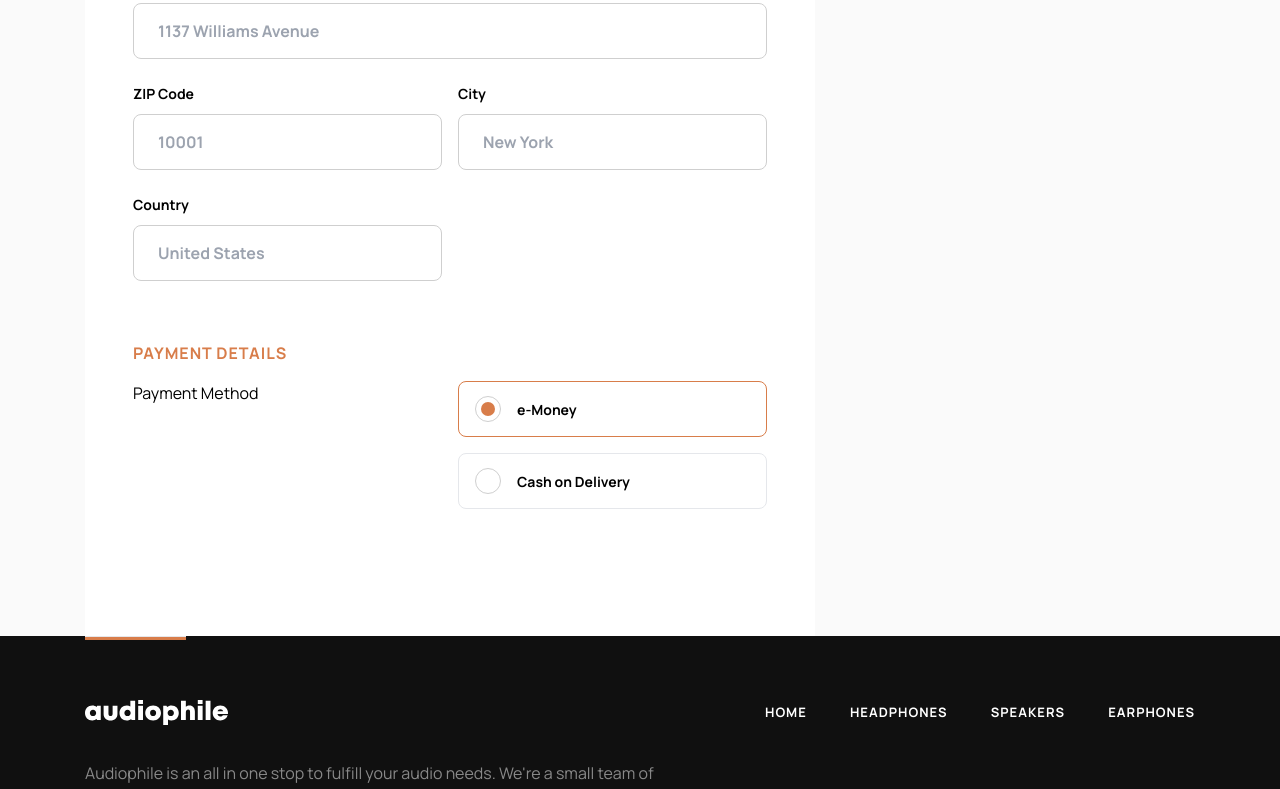
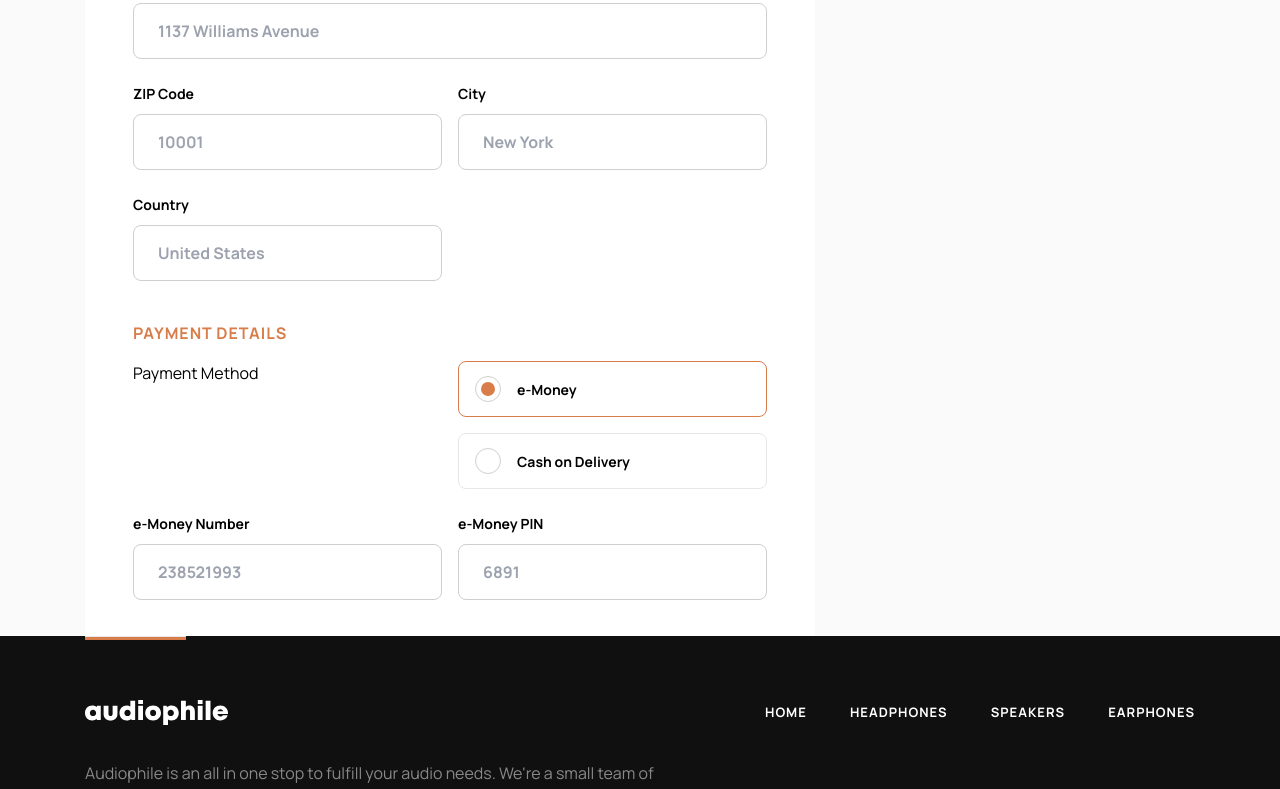
Before and after one commit to GustavoJuvino/Audiophile-Website, a Next.js app: page /checkout in a window 1280 px wide. Shown: the part 670-1459 px from the top of the page. Built offline with nearby package versions, Linux system fonts and the light colour scheme.

Commit message:
refactor: Apply Composition Patter into Checkout component

```diff
--- a/app/Components/Checkout.tsx
+++ b/app/Components/Checkout.tsx
@@ -2,11 +2,22 @@
 
 import React, { useState } from 'react';
 import { Form } from "./Form";
+import { CheckoutDetails } from "./CheckoutDetails";
 
 let paymentMethods = [
     {
         value: "e-Money",
-        name: "e-money"
+        name: "e-money",
+        inputsMoney: [
+            {
+                label: "e-Money Number",
+                value: 238521993
+            },
+            {
+                label: "e-Money PIN",
+                value: 6891
+            }
+        ]
     },
     {
         value: "Cash on Delivery",
@@ -26,19 +37,10 @@ const Checkout = () => {
                 Checkout
             </h1>
 
-            <section className="mt-10">
-                <legend className="
-                            font-bold
-                            mb-4
-                            uppercase
-                            tracking-[0.93px]
-                            text-raw-sienna
-                        "
-                >
-                    Billing Details
-                </legend>
+            <CheckoutDetails.Section>
+                <CheckoutDetails.Legend> Billing Details </CheckoutDetails.Legend>
 
-                <div className="flex gap-x-4 gap-y-6 flex-wrap">
+                <CheckoutDetails.Wrapper>
                     <Form.Field>
                         <Form.Label htmlFor="name">
                             Name
@@ -74,22 +76,13 @@ const Checkout = () => {
                             placeholder="+1 202-555-0136"
                         />
                     </Form.Field>
-                </div>
-            </section>
+                </CheckoutDetails.Wrapper>
+            </CheckoutDetails.Section>
 
-            <section className="mt-[54px]">
-                <legend className="
-                            font-bold
-                            mb-4
-                            uppercase
-                            tracking-[0.93px]
-                            text-raw-sienna
-                        "
-                >
-                    Shipping Info
-                </legend>
+            <CheckoutDetails.Section className="mt-[54px]">
+                <CheckoutDetails.Legend> Shipping Info </CheckoutDetails.Legend>
 
-                <div className="flex flex-wrap gap-x-4 gap-y-6">
+                <CheckoutDetails.Wrapper>
                     <Form.Field>
                         <Form.Label htmlFor="phone-number">
                             Address
@@ -138,27 +131,17 @@ const Checkout = () => {
                             placeholder="United States"
                         />
                     </Form.Field>
-                </div>
-            </section>
+                </CheckoutDetails.Wrapper>
+            </CheckoutDetails.Section>
 
-            <section className="mt-[60px]">
-                <legend className="
-                            font-bold
-                            mb-4
-                            uppercase
-                            tracking-[0.93px]
-                            text-raw-sienna
-                        "
-                >
-                    Payment Details
-                </legend>
+
+            <CheckoutDetails.Section className="mt-[60px">
+                <CheckoutDetails.Legend> Payment Details </CheckoutDetails.Legend>
 
                 <div className="w-full flex justify-between">
-                    <h2>
-                        Payment Method
-                    </h2>
+                    <h2> Payment Method </h2>
 
-                    <div className="flex flex-col gap-4">
+                    <CheckoutDetails.Wrapper className="flex-col gap-4 flex-nowrap">
                         {paymentMethods.map((payment) => (
                             <Form.Field className={`
                                     flex
@@ -188,11 +171,28 @@ const Checkout = () => {
                                 </Form.Label>
                             </Form.Field>
                         ))}
+                    </CheckoutDetails.Wrapper>
+                </div>
+
+                {selectedRadioBtn === "e-money"} {
+                    <div className="flex justify-between mt-6">
+                        {paymentMethods[0].inputsMoney?.map((input) => (
+                            <Form.Field>
+                                <Form.Label htmlFor={input.label.toLocaleLowerCase()}>
+                                    {input.label}
+                                </Form.Label>
+
+                                <Form.Input
+                                    type="number"
+                                    name={input.label.toLocaleLowerCase()}
+                                    placeholder={input.value.toString()}
+                                />
+                            </Form.Field>
+                        ))}
                     </div>
-                </div>
-            </section>
+                }
+            </CheckoutDetails.Section>
         </form>
     )
 }
-
 export default Checkout;
--- /dev/null
+++ b/app/Components/CheckoutDetails/Legend.tsx
@@ -0,0 +1,16 @@
+import { HTMLAttributes } from "react";
+
+export function Legend({...props}: HTMLAttributes<HTMLLegendElement>) {
+    return (
+        <legend
+            {...props}
+            className="
+                font-bold
+                mb-4
+                uppercase
+                tracking-[0.93px]
+                text-raw-sienna
+            "
+        />
+    )
+}
--- /dev/null
+++ b/app/Components/CheckoutDetails/Section.tsx
@@ -0,0 +1,11 @@
+import { HTMLAttributes } from "react";
+import { twMerge } from "tailwind-merge";
+
+export function Section(props: HTMLAttributes<HTMLElement>){
+    return (
+        <section
+            {...props}
+            className={twMerge("mt-10", props.className)}
+        />
+    )
+}
--- /dev/null
+++ b/app/Components/CheckoutDetails/Wrapper.tsx
@@ -0,0 +1,13 @@
+import { HTMLAttributes } from "react";
+import { twMerge } from "tailwind-merge";
+
+interface WrapperProps extends HTMLAttributes<HTMLDivElement> {};
+
+export function Wrapper({...props}: WrapperProps) {
+    return (
+        <div
+            {...props}
+            className={twMerge("flex gap-x-4 gap-y-6 flex-wrap", props.className)}
+        />
+    )
+}
--- /dev/null
+++ b/app/Components/CheckoutDetails/index.tsx
@@ -0,0 +1,9 @@
+import { Section } from "./Section";
+import { Legend } from "./Legend";
+import { Wrapper } from "./Wrapper";
+
+export const CheckoutDetails = {
+    Section,
+    Legend,
+    Wrapper
+}
```
